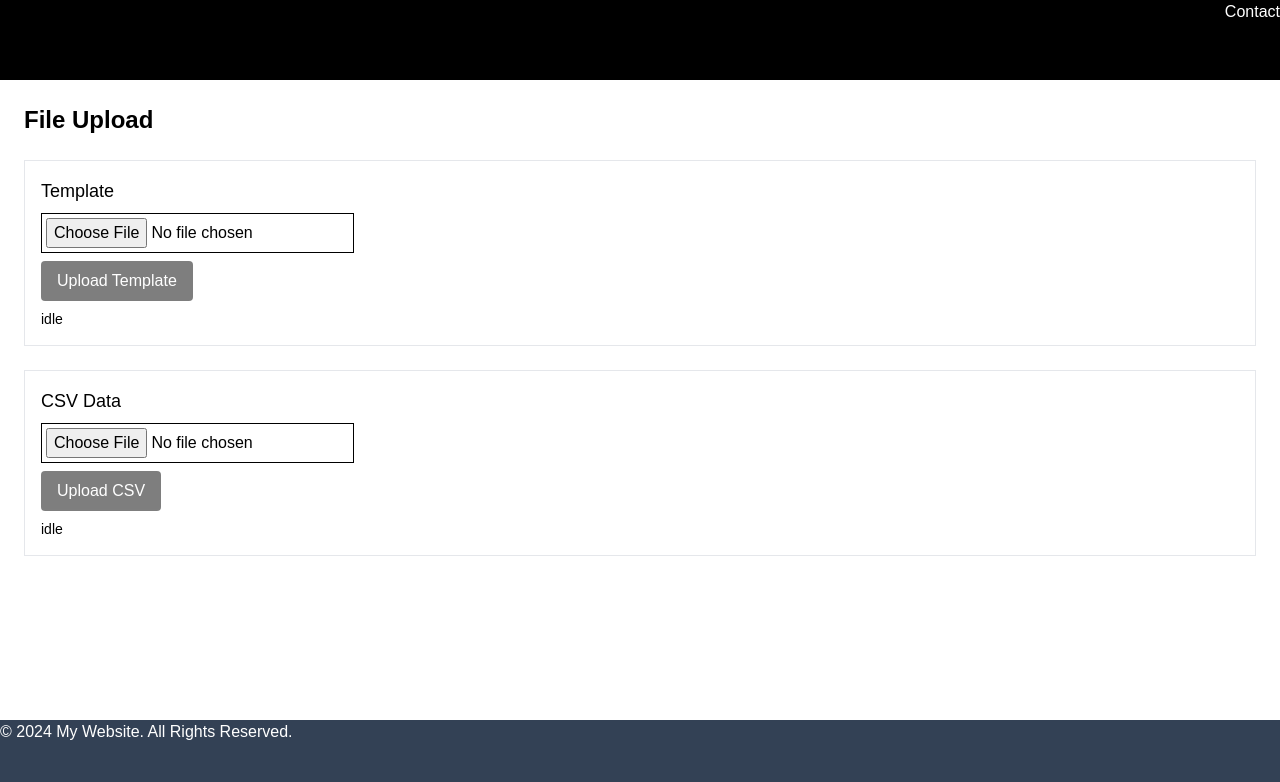
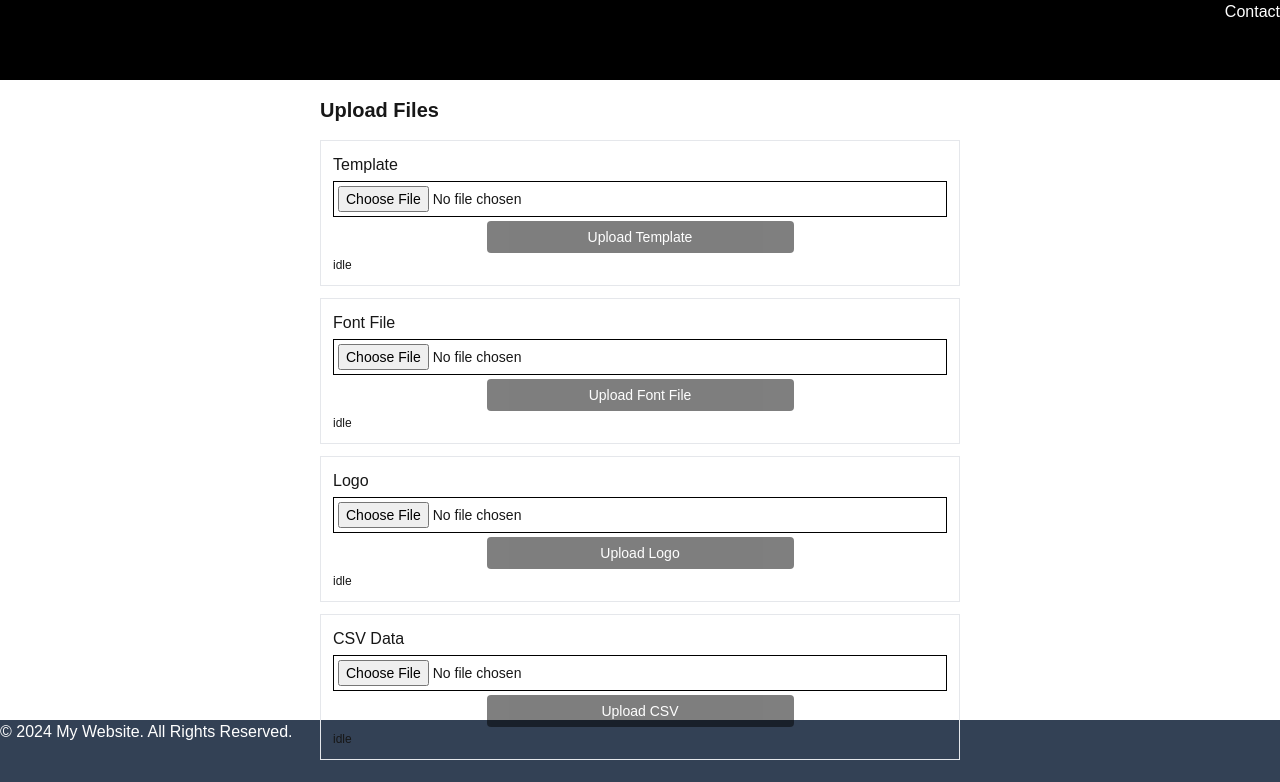
Before and after one commit to zelalemMK/label-creating-app, a Next.js app in the folder label-creating-app/: page /templates in a window 1280 px wide. Shown: the top 782 px of the page. Built offline with nearby package versions, Linux system fonts and the light colour scheme.

Commit message:
add logo and font files

```diff
--- a/label-creating-app/src/app/templates/page.js
+++ b/label-creating-app/src/app/templates/page.js
@@ -1,3 +1,12 @@
+/*
+Files needed from the user:
+1. Template file (HTML)
+2. Font file (TTF)
+3. Logo file (PNG)
+4. CSV file
+
+*/
+
 "use client";
 import { useState } from "react";
 import { useRouter } from "next/navigation";
@@ -6,11 +15,16 @@ export default function TemplatePage() {
   const router = useRouter();
   const [files, setFiles] = useState({
     template: null,
-    csv: null,
+    font: null,
+    logo: null,
+    csv: null
   });
+
   const [uploadStatus, setUploadStatus] = useState({
     template: "idle",
-    csv: "idle",
+    font: "idle",
+    logo: "idle",
+    csv: "idle"
   });
 
   const handleFileChange = (fileType) => (e) => {
@@ -74,46 +88,92 @@ export default function TemplatePage() {
   };
 
   return (
-    <div className="bg-white text-black p-6">
-      <h1 className="text-2xl font-bold mb-6">File Upload</h1>
+    <div className="max-w-2xl mx-auto p-4">
+      <h1 className="text-xl font-bold mb-4">Upload Files</h1>
 
-      <div className="space-y-6">
-        <div className="border p-4">
-          <h2 className="text-lg font-medium mb-2">Template</h2>
+      <div className="grid gap-3">
+        <div className="border p-3">
+          <h2 className="text-base font-medium mb-1">Template</h2>
           <input
             type="file"
-            accept=".pdf"
+            accept=".html"
             onChange={handleFileChange("template")}
-            className="block mb-2 border border-black p-1"
+            className="block w-full text-sm mb-1 border border-black p-1"
           />
           {files.template && <p className="text-sm">{files.template.name}</p>}
+          <div className="flex justify-center">
             <button
               onClick={() => handleUpload("template")}
-            className="px-4 py-2 bg-black text-white rounded hover:bg-gray-800 disabled:opacity-50"
+              className="w-1/2 px-3 py-1.5 bg-black text-white text-sm rounded hover:bg-gray-800 disabled:opacity-50"
               disabled={!files.template}
             >
               Upload Template
             </button>
-          <p className="text-sm mt-2">{uploadStatus.template}</p>
+          </div>
+          <p className="text-xs mt-1">{uploadStatus.template}</p>
         </div>
 
-        <div className="border p-4">
-          <h2 className="text-lg font-medium mb-2">CSV Data</h2>
+        <div className="border p-3">
+          <h2 className="text-base font-medium mb-1">Font File</h2>
+          <input
+            type="file"
+            accept=".ttf,.otf"
+            onChange={handleFileChange("font")}
+            className="block w-full text-sm mb-1 border border-black p-1"
+          />
+          {files.font && <p className="text-sm">{files.font.name}</p>}
+          <div className="flex justify-center">
+            <button
+              onClick={() => handleUpload("font")}
+              className="w-1/2 px-3 py-1.5 bg-black text-white text-sm rounded hover:bg-gray-800 disabled:opacity-50"
+              disabled={!files.font}
+            >
+              Upload Font File
+            </button>
+          </div>
+          <p className="text-xs mt-1">{uploadStatus.font}</p>
+        </div>
+
+        <div className="border p-3">
+          <h2 className="text-base font-medium mb-1">Logo</h2>
+          <input
+            type="file"
+            accept=".png,.jpg,.jpeg"
+            onChange={handleFileChange("logo")}
+            className="block w-full text-sm mb-1 border border-black p-1"
+          />
+          {files.logo && <p className="text-sm">{files.logo.name}</p>}
+          <div className="flex justify-center">
+            <button
+              onClick={() => handleUpload("logo")}
+              className="w-1/2 px-3 py-1.5 bg-black text-white text-sm rounded hover:bg-gray-800 disabled:opacity-50"
+              disabled={!files.logo}
+            >
+              Upload Logo
+            </button>
+          </div>
+          <p className="text-xs mt-1">{uploadStatus.logo}</p>
+        </div>
+
+        <div className="border p-3">
+          <h2 className="text-base font-medium mb-1">CSV Data</h2>
           <input
             type="file"
             accept=".csv"
             onChange={handleFileChange("csv")}
-            className="block mb-2 border border-black p-1"
+            className="block w-full text-sm mb-1 border border-black p-1"
           />
           {files.csv && <p className="text-sm">{files.csv.name}</p>}
+          <div className="flex justify-center">
           <button
             onClick={() => handleUpload("csv")}
-            className="px-4 py-2 bg-black text-white rounded hover:bg-gray-800 disabled:opacity-50"
+            className="w-1/2 px-3 py-1.5 bg-black text-white text-sm rounded hover:bg-gray-800 disabled:opacity-50"
             disabled={!files.csv || uploadStatus.template !== "uploaded"}
           >
             Upload CSV
           </button>
-          <p className="text-sm mt-2">{uploadStatus.csv}</p>
+          </div>
+          <p className="text-xs mt-1">{uploadStatus.csv}</p>
         </div>
       </div>
     </div>
```
Lines whose indentation alone changed are shown as unchanged.
